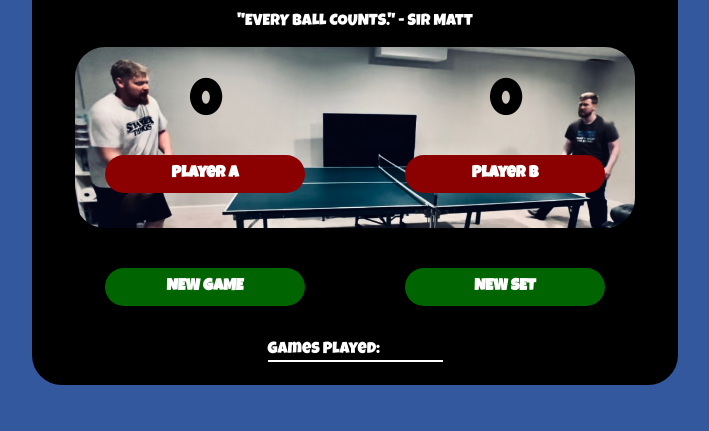
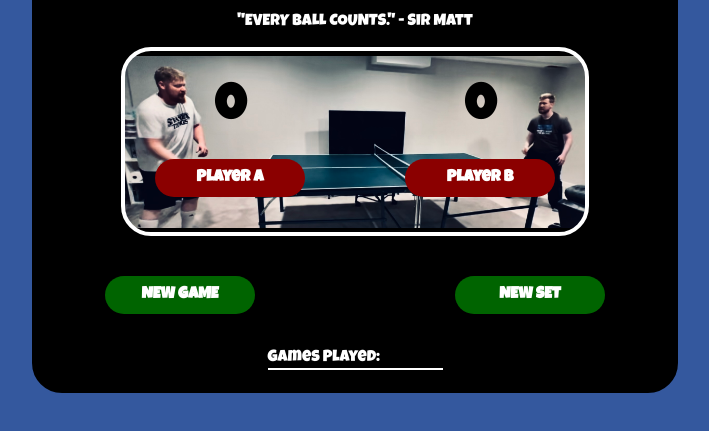
Before and after one commit to herbatorres1100/tabletennis, a plain HTML site: page index.html in a window 1280 px wide. Shown: the part 95-526 px from the top of the page, without its empty margins (285-994 px from the left). Drawn offline with nearby package versions, Linux system fonts and the light colour scheme.

Commit message:
Update index.css

```diff
--- a/index.css
+++ b/index.css
@@ -21,16 +21,22 @@ main{
 
 #container {
     background-image: url("pingpong.jpeg");
-    background-size: cover;
+    background-size: contain;
+    background-repeat: no-repeat;
+    background-position: center;
     border-radius: 30px;
     display: flex;
     margin: 0 auto;
-    border-bottom: 0px solid black;
+    border: 4px solid white;
     padding: 30px;
-    max-width: 500px;
+    max-width: 400px;
     justify-content: space-between
 }
 
+.image {
+
+    width:
+}
 p {
 
 color: white;
@@ -55,7 +61,7 @@ button {
     padding-bottom: 10px;
     color: white;
     font-weight: bold;
-    width: 200px;
+    width: 150px;
     margin-bottom: 5px;
     border-radius: 50px;
 }
@@ -91,6 +97,5 @@ button {
     max-width: 175px;
     margin: 0 auto;
     border-bottom: 2px solid white;
-
     text-align: left
 }
```
